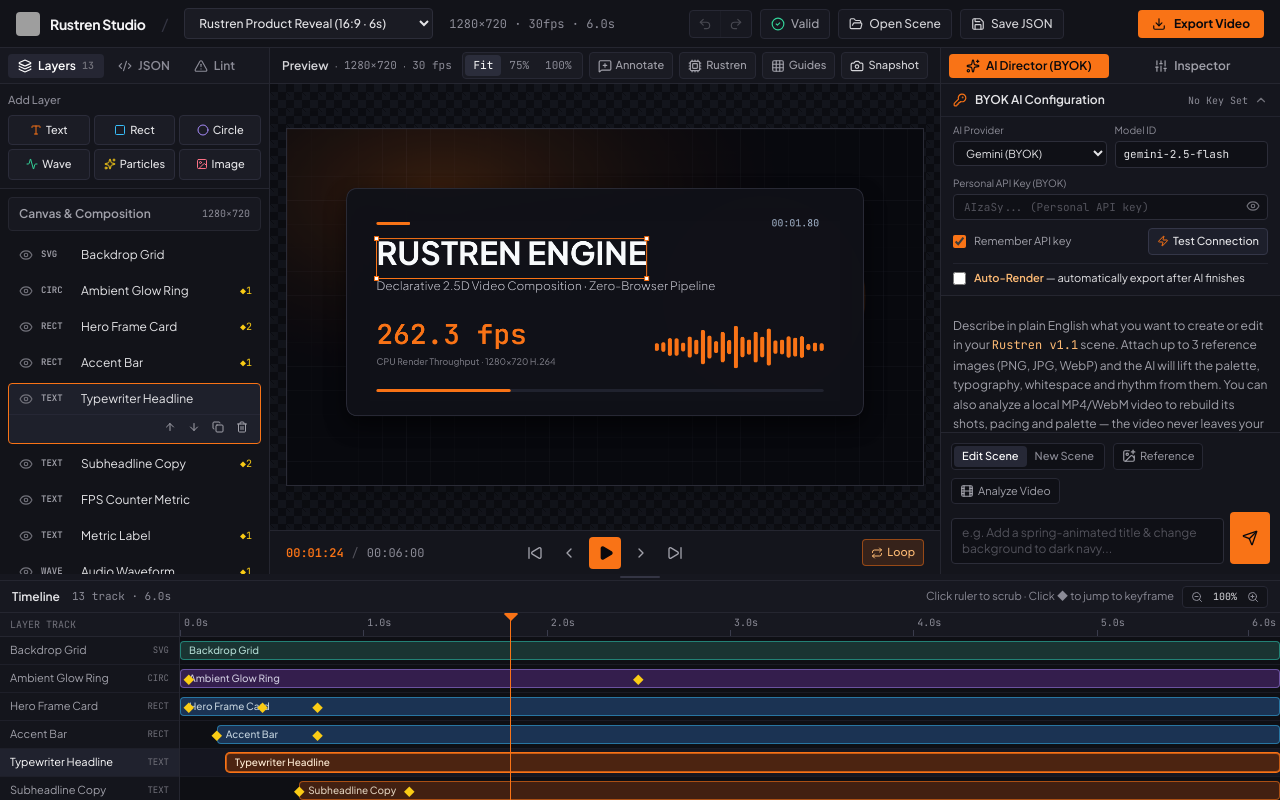
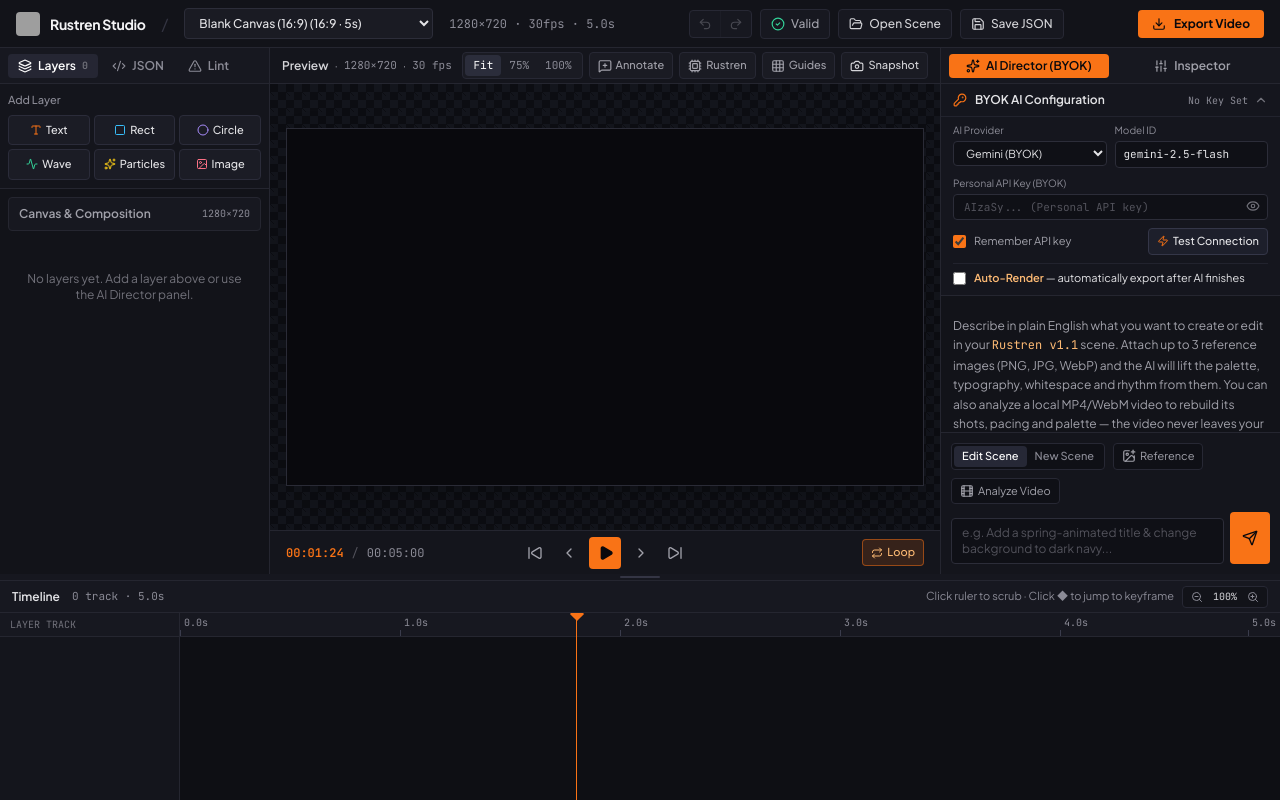
Before and after one commit to sharriffajar/rustren-studio, a React (Vite) app: page / in a window 1280 px wide. Built offline with nearby package versions, Linux system fonts and the light colour scheme; grey boxes are pictures that could not be loaded.

Commit message:
feat(presets): add Blank Canvas presets (16:9, 9:16, 1:1)

```diff
--- a/src/engine/presets.ts
+++ b/src/engine/presets.ts
@@ -9,6 +9,39 @@ export interface ScenePreset {
 }
 
 export const SCENE_PRESETS: ScenePreset[] = [
+  {
+    id: 'blank-16-9',
+    name: 'Blank Canvas (16:9)',
+    aspect: '16:9 · 5s',
+    description: 'Empty 1280×720 widescreen canvas for starting a new project from scratch.',
+    scene: {
+      schema_version: '1.1',
+      canvas: { width: 1280, height: 720, fps: 30, duration_secs: 5.0, background: '#09090D' },
+      layers: [],
+    },
+  },
+  {
+    id: 'blank-9-16',
+    name: 'Blank Canvas (9:16)',
+    aspect: '9:16 · 5s',
+    description: 'Empty 1080×1920 vertical canvas for Reels, Shorts, and TikTok.',
+    scene: {
+      schema_version: '1.1',
+      canvas: { width: 1080, height: 1920, fps: 30, duration_secs: 5.0, background: '#09090D' },
+      layers: [],
+    },
+  },
+  {
+    id: 'blank-1-1',
+    name: 'Blank Canvas (1:1)',
+    aspect: '1:1 · 5s',
+    description: 'Empty 1080×1080 square canvas for social posts and posters.',
+    scene: {
+      schema_version: '1.1',
+      canvas: { width: 1080, height: 1080, fps: 30, duration_secs: 5.0, background: '#09090D' },
+      layers: [],
+    },
+  },
   {
     id: 'rustren-launch',
     name: 'Rustren Product Reveal',
```
